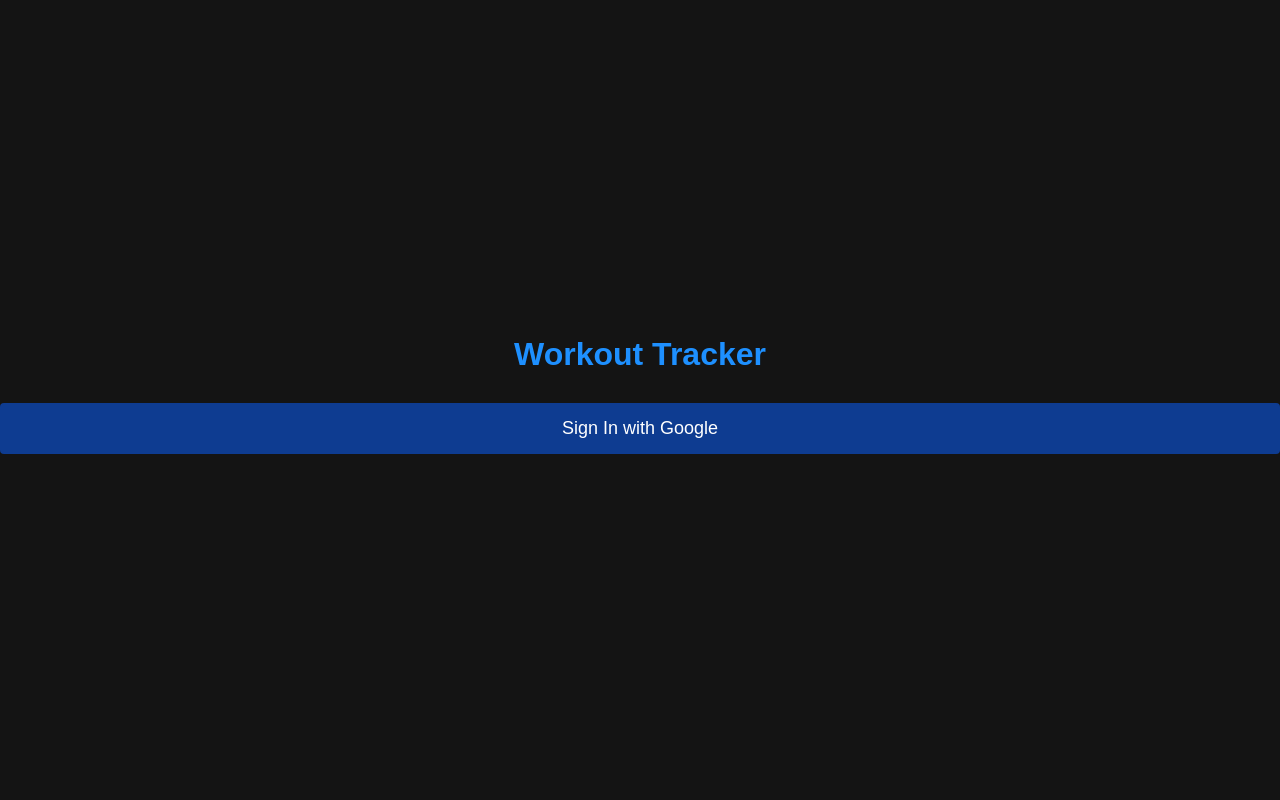
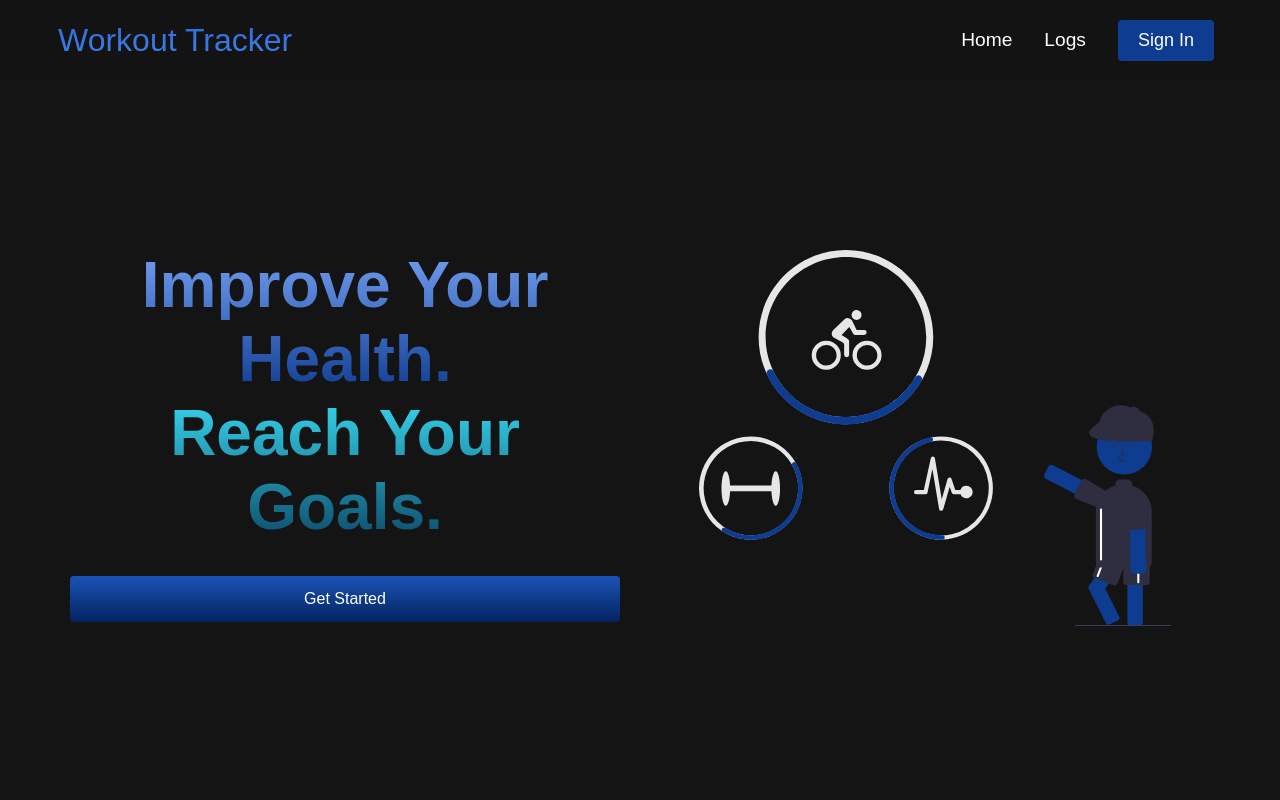
Before and after one commit to natnaelat/workout-tracker, a React (Create React App) app: page / in a window 1280 px wide. Shown: the top 800 px of the page. Built offline with nearby package versions, Linux system fonts and the light colour scheme; no server answers.

Commit message:
updated sign-in screen with home screen

```diff
--- a/src/App.js
+++ b/src/App.js
@@ -1,5 +1,11 @@
 import React, { useEffect, useState } from "react";
-import { BrowserRouter as Router, Routes, Route, Link } from "react-router-dom";
+import {
+  BrowserRouter as Router,
+  Routes,
+  Route,
+  Link,
+  Navigate,
+} from "react-router-dom";
 import {
   GoogleAuthProvider,
   signInWithRedirect,
@@ -70,38 +76,7 @@ function App() {
     return <div>Loading...</div>;
   }
 
-  if (!user) {
-    return (
-      <div
-        style={{
-          display: "flex",
-          flexDirection: "column",
-          justifyContent: "center",
-          alignItems: "center",
-          height: "100vh",
-          background: "#141414",
-          color: "white",
-        }}
-      >
-        <h1 style={{ marginBottom: "20px" }}>Workout Tracker</h1>
-        <button
-          style={{
-            padding: "15px 25px",
-            fontSize: "18px",
-            background: "#0e3c91",
-            color: "white",
-            border: "none",
-            borderRadius: "4px",
-            cursor: "pointer",
-          }}
-          onClick={handleSignIn}
-        >
-          Sign In with Google
-        </button>
-      </div>
-    );
-  }
-
+  // Main application rendering
   return (
     <Router>
       <div className="App">
@@ -132,9 +107,15 @@ function App() {
                 </Link>
               </li>
               <li className="navbar__btn">
+                {user ? (
                   <button className="button" onClick={signOutRedirect}>
                     Sign Out
                   </button>
+                ) : (
+                  <button className="button" onClick={handleSignIn}>
+                    Sign In
+                  </button>
+                )}
               </li>
             </ul>
           </div>
@@ -152,10 +133,15 @@ function App() {
                     <div className="main__content">
                       <h1>Improve Your Health.</h1>
                       <h2>Reach Your Goals.</h2>
-                      {/* Change to Link for navigation */}
+                      {user ? (
                         <Link to="/exercise">
                           <button className="main__btn">Get Started</button>
                         </Link>
+                      ) : (
+                        <button className="main__btn" onClick={handleSignIn}>
+                          Get Started
+                        </button>
+                      )}
                     </div>
                     <div className="main__img--container">
                       <img
@@ -172,22 +158,38 @@ function App() {
                     <div className="services__card">
                       <h2>See Change</h2>
                       <p>Start Today</p>
-                      {/* Change to Link for navigation */}
+                      {user ? (
                         <Link to="/exercise">
                           <button className="button get-started">
                             Get Started
                           </button>
                         </Link>
+                      ) : (
+                        <button
+                          className="button get-started"
+                          onClick={handleSignIn}
+                        >
+                          Get Started
+                        </button>
+                      )}
                     </div>
                     <div className="services__card">
                       <h2>Are you Ready?</h2>
                       <p>Take the leap</p>
-                      {/* Change to Link for navigation */}
+                      {user ? (
                         <Link to="/exercise">
                           <button className="button get-started">
                             Get Started
                           </button>
                         </Link>
+                      ) : (
+                        <button
+                          className="button get-started"
+                          onClick={handleSignIn}
+                        >
+                          Get Started
+                        </button>
+                      )}
                     </div>
                   </div>
                 </div>
@@ -195,9 +197,15 @@ function App() {
             }
           />
           {/* Exercise Page Route */}
-          <Route path="/exercise" element={<ExercisePage />} />
+          <Route
+            path="/exercise"
+            element={user ? <ExercisePage /> : <Navigate to="/" />}
+          />
           {/* Log Page Route */}
-          <Route path="/log" element={<LogPage />} />
+          <Route
+            path="/log"
+            element={user ? <LogPage /> : <Navigate to="/" />}
+          />
         </Routes>
       </div>
     </Router>
--- a/src/firebase.js
+++ b/src/firebase.js
@@ -8,13 +8,13 @@ const currentDomain = window.location.hostname;
 
 // Your Firebase configuration
 const firebaseConfig = {
-  apiKey: "AIzaSyAcm7a-BLeJTz38joMjBleh3O9xE7rKtbs",
+  apiKey: process.env.REACT_APP_FIREBASE_API_KEY,
   authDomain: currentDomain, // This will use whichever domain the user is currently on
-  projectId: "workout-tracker-61102",
-  storageBucket: "workout-tracker-61102.firebasestorage.app",
-  messagingSenderId: "584234111745",
-  appId: "1:584234111745:web:2e4f217cb329458f320100",
-  measurementId: "G-LPNHJDP0VE",
+  projectId: process.env.REACT_APP_FIREBASE_PROJECT_ID,
+  storageBucket: process.env.REACT_APP_FIREBASE_STORAGE_BUCKET,
+  messagingSenderId: process.env.REACT_APP_FIREBASE_MESSAGING_SENDER_ID,
+  appId: process.env.REACT_APP_FIREBASE_APP_ID,
+  measurementId: process.env.REACT_APP_FIREBASE_MEASUREMENT_ID,
 };
 
 // Initialize Firebase
```
Also changed, not shown: 1 other file (tests, documents, lock files or other folders). Lines whose indentation alone changed are shown as unchanged.
